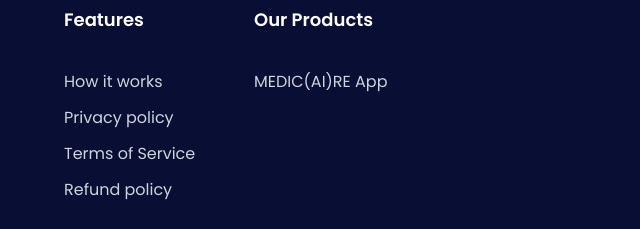
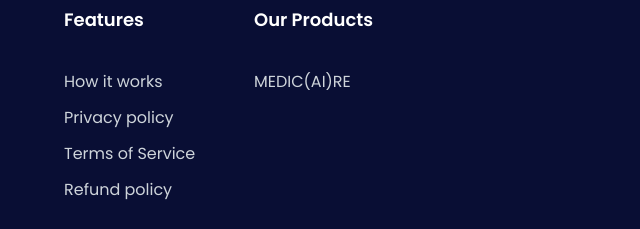
Before and after one commit to 23skannekanti/hackAIweb, a website: page index.html in a window 1280 px wide. Shown: the part 5376-5605 px from the top of the page, 497-1137 px from the left. Drawn offline with nearby package versions, Linux system fonts and the light colour scheme.

Commit message:
Update index.html

```diff
--- a/index.html
+++ b/index.html
@@ -1302,7 +1302,7 @@ class="overflow-hidden bg-gray-1 pb-12 pt-20 dark:bg-dark-2 lg:pb-[90px] lg:pt-[
                     href="javascript:void(0)"
                     class="mb-3 inline-block text-base text-gray-7 hover:text-primary"
                   >
-                    MEDIC(AI)RE App
+                    MEDIC(AI)RE
                   </a>
                 </li>
               </ul>
```
